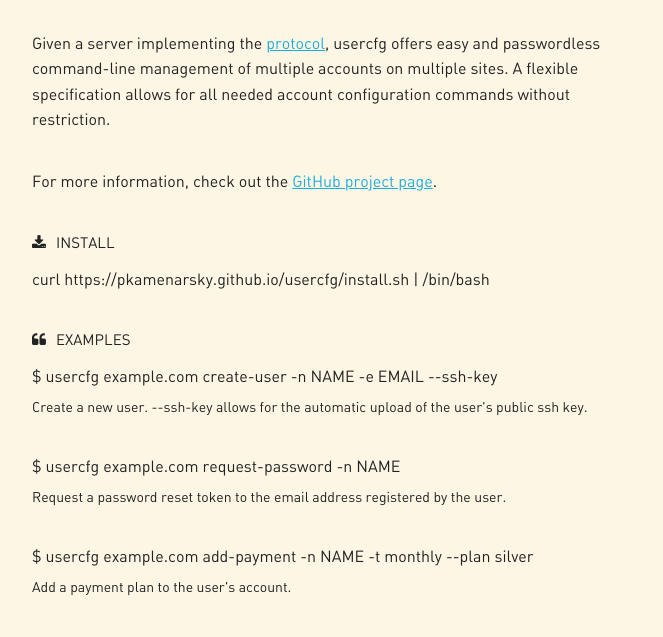
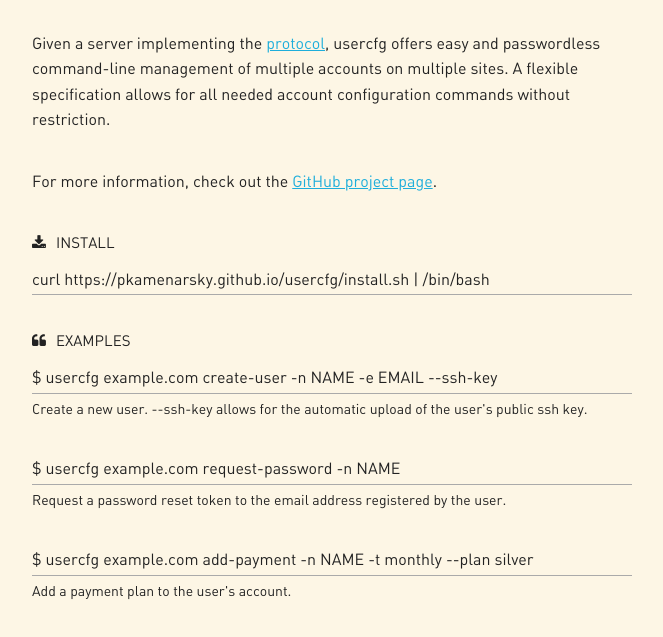
Before and after one commit to pkamenarsky/usercfg, a plain HTML site: page index.html in a window 1280 px wide. Shown: the part 189-826 px from the top of the page, without its empty margins (308-971 px from the left). Drawn offline with Linux system fonts and the light colour scheme.

Commit message:
Logo, style

```diff
--- a/css/style.css
+++ b/css/style.css
@@ -40,6 +40,7 @@ p.header span {
 p.code {
   margin-bottom: 0.6rem;
   word-wrap: break-word;
+  border-bottom: solid 1px #aaa;
 }
 
 p.desc {
```
Also changed, not shown: resource/logo.png.
